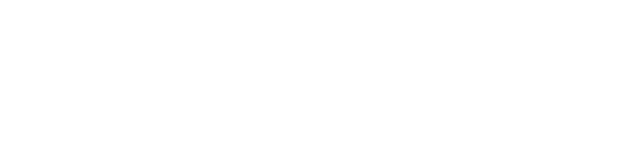
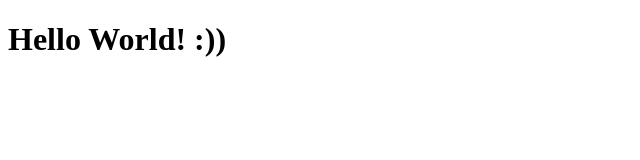
Before and after one commit to Melika-Rezaei/Text-animations, a plain HTML site: page index2.html in a window 1280 px wide. Shown: the whole page, without its empty margins (0-640 px from the left). Drawn offline with Linux system fonts and the light colour scheme.

Commit message:
index2.html title and a h1 tag added

```diff
--- a/index2.html
+++ b/index2.html
@@ -2,9 +2,12 @@
 <html>
 
 <head>
+  <title> index2 </title>
 </head>
 
 <body>
+  <h1> Hello World! :)) </h1>
+
 </body>
 
 </html>
```
